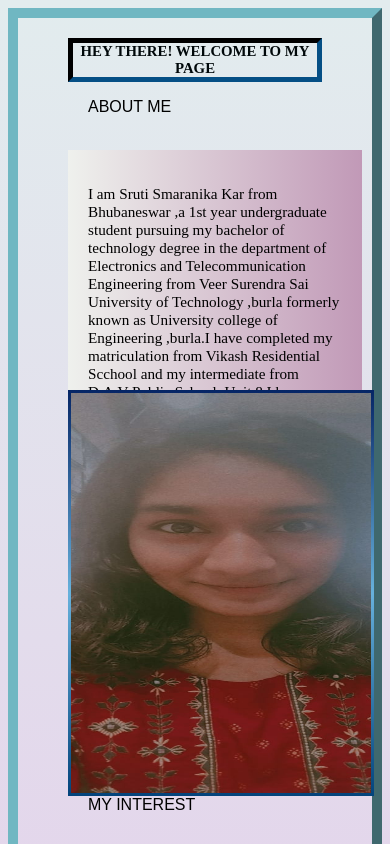
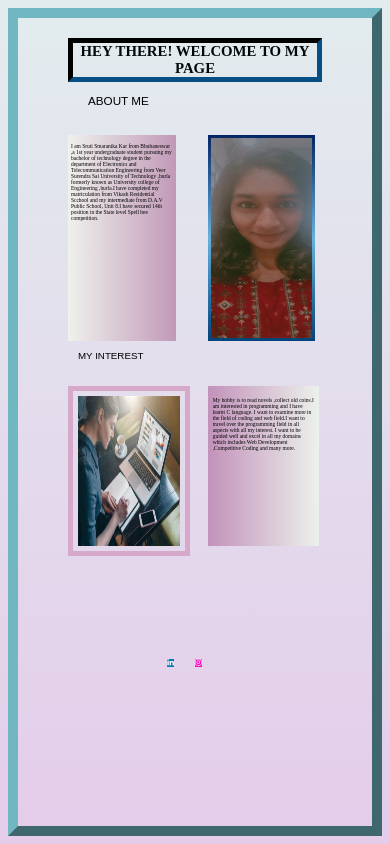
Before and after one commit to Srutikar555/webdev, a plain HTML site: page index.html in a window 390 px wide. Shown: the top 844 px of the page. Drawn offline with Linux system fonts and the light colour scheme.

Commit message:
Revert "web"
This reverts commit a4d4b597d37cd96649630d124e8652824956e895.

```diff
--- a/css/style.css
+++ b/css/style.css
@@ -18,12 +18,15 @@ h1 {
 .p1 {
     font-size:3vw;
     padding-left: 20px;
+    margin-bottom: 5px;
     font-family: Arial, Helvetica, sans-serif;
 }
 
 .p2 {
     font-size:3vw;
     padding-left: 20px;
+    margin-bottom: 5px;
+    clear: both;
     font-family: Arial, Helvetica, sans-serif;
 }
 
@@ -36,6 +39,7 @@ h1 {
         margin-top:20px;
         margin-bottom:20px;
         background:linear-gradient(to bottom, #052565, #67b1dc,#03437b);
+
         }
 
 .div1 {
@@ -55,6 +59,8 @@ h1 {
 }
 
 .img2 {
+    float: left;
+    border: 5px solid rgb(214, 168, 201);
     float: left;
     margin-top: 20px;
     margin-bottom: 20px;
@@ -85,8 +91,7 @@ h1 {
         font-size: 2vw;
         padding-top:5px;
         word-spacing: 15px;
-        margin-top:80px;
-}
+        margin-top:80px; }
 
 
 
@@ -102,23 +107,18 @@ h1 {
 .fa {
 
     text-decoration: none;
-    margin: 5px 2px;
-}
+    margin: 5px 2px;}
 
 
 .fa-linkedin {
     background: #007bb5;
-    color: white;
-}
+    color: white;}
 
 
 .fa-instagram {
     background: #f610bc;
-    color: white;
-}
-.intro{
-    font-size:0.9rem;
-}
+    color: white;}
+
 
 /* .fa-github { */
     /* background: #f00606; */
@@ -126,25 +126,27 @@ h1 {
 
 
 
-@media only screen and (max-width:800px) {
-    .p1 {
-        font-size:1rem;
+@media screen and (max-width:600px) {
+    p1 {
+        font-size:2.5vw;
+        padding-left: 10px;
+        margin-bottom: 2px;
         font-family: Arial, Helvetica, sans-serif;
     }
-    .intro{
-        font-size:0.95rem;
-    }
     .p2 {
-        font-size:1rem;
+        font-size:2.5vw;
+        padding-left: 10px;
+        margin-bottom: 2px;
         clear: both;
         font-family: Arial, Helvetica, sans-serif;
     }
     .img1{
         padding: 3px;
-        height:400px;
-        width: 300px;
-        margin:auto;
-        float:left;
+        height:200px;
+        width: 40%;
+        margin-left: 55%;
+        margin-top:5px;
+        margin-bottom:5px;
         background:linear-gradient(to bottom, #052565, #67b1dc,#03437b);
 
 }
@@ -153,18 +155,24 @@ h1 {
     background: linear-gradient(to right, #eff1ed, #c199b7);
     color: rgb(3, 2, 17);
     font-family: "Times new roman", Times, serif;
+    margin-top: 5px;
+    margin-bottom:5px;
     font-size: 1.4vw;
     color:black;
+    padding: 3px;
     height: 200px;
-        width: 100%;
-        margin:auto;
+    width: 40%;
     clear: both;
 
 }
 .img2 {
     float: left;
-        width: 100%;
-        margin:auto;
+    border: 5px solid rgb(214, 168, 201);
+    float: left;
+    margin-top: 5px;
+    margin-bottom: 5px;
+    padding: 5px;
+    width: 40%;
     height: 150px;
     overflow: hidden;
     clear: both;
@@ -172,10 +180,12 @@ h1 {
 .div2 {
     font-size: 1.4vw;
     background: linear-gradient(to left, #ecf1ec, #c292ba);
-        width:100%;
-        margin:auto;
-        float:left;
+    width:40%;
     height: 150px;
+    padding: 5px;
+    margin-left: 55%;
+    margin-top:5px;
+    margin-bottom:5px;
     overflow: hidden;
 
 }
@@ -184,20 +194,9 @@ h1 {
     margin: auto;
     text-align: center;
     font-size: 2vw;
+    padding-top:5px;
     word-spacing: 15px;
-
-    }
-    .pic1{
-        height:250 px;
-        width:250 px;
-        margin:auto;
-    }
-    .pic2{
-        height:250px;
-        width:250px;
-        margin:auto;
-    }
-
+    margin-top:80px; }
 
 
 
--- a/index.html
+++ b/index.html
@@ -14,22 +14,22 @@
 <p class="p1">ABOUT ME</p></br>
 
 <div class="div1">
-    <p class="intro"  max-width="100%" max-height="100%">
+    <p max-width="100%" max-height="100%">
 I am Sruti Smaranika Kar from Bhubaneswar ,a 1st year undergraduate student pursuing my bachelor of technology degree in the department of
 Electronics and Telecommunication Engineering from Veer Surendra Sai University of Technology ,burla formerly known as
 University college of Engineering ,burla.I have completed my matriculation from Vikash Residential Scchool and my
 intermediate from D.A.V Public School, Unit 8.I have secured 14th position in the State level Spell bee competition.
     </p>
 </div>
-<div class="img1">
-    <img src="./web.jpg" class="pic1" height="100%" width="100%" >
+<div class=img1>
+<img src="./web.jpg" width="100%" height="100%">
 </div>
 <p class="p2">MY INTEREST</p></br>
 <div class="img2">
-    <img src="./code.jpg" class="pic2" height="100%" width="100%">
+<img src="./code.jpg" width="100%" height="100%">
 </div>
 <div class="div2">
-    <p class="intro">
+    <p max-width="100%" max-height="100%">
 My hobby is to read novels ,collect old coins.I am interested in programming and I have learnt C language.
 I want to examine more in the field of coding and web field.I want to travel over the programming field in all aspects with all my interest.
 I want to be guided well and excel in all my domains which includes Web Development ,Competitive Coding and many more.
```
Also changed, not shown: link.txt (deleted). Lines whose indentation alone changed are shown as unchanged.
